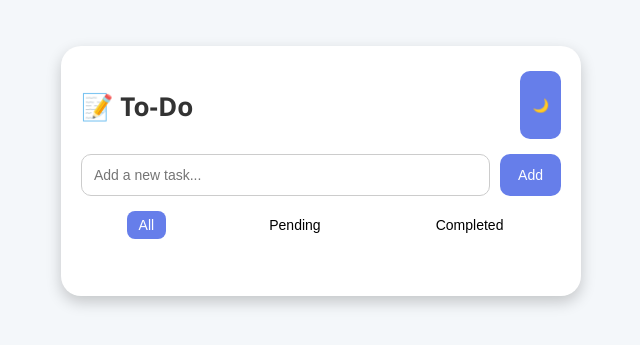
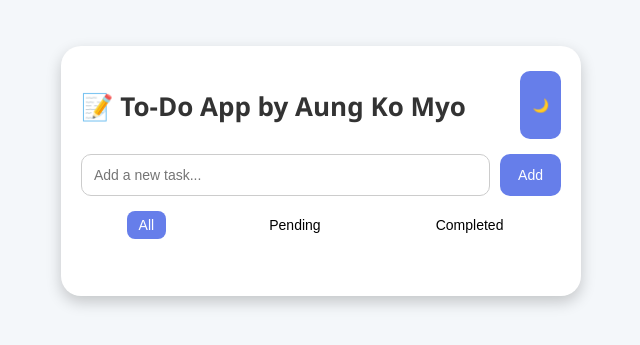
Before and after one commit to data06-akm/Todo-App, a plain HTML site: page index.html in a window 1280 px wide. Shown: the part 237-582 px from the top of the page, without its empty margins (319-959 px from the left). Drawn offline with Linux system fonts and the light colour scheme.

Commit message:
Update index.html

```diff
--- a/index.html
+++ b/index.html
@@ -176,7 +176,7 @@
 <body>
   <div class="app-container">
     <div class="top-bar">
-      <h1>📝 To-Do</h1>
+      <h1>📝 To-Do App by Aung Ko Myo</h1>
       <button class="mode-toggle" onclick="toggleMode()">🌙</button>
     </div>
     <div class="task-input">
```
